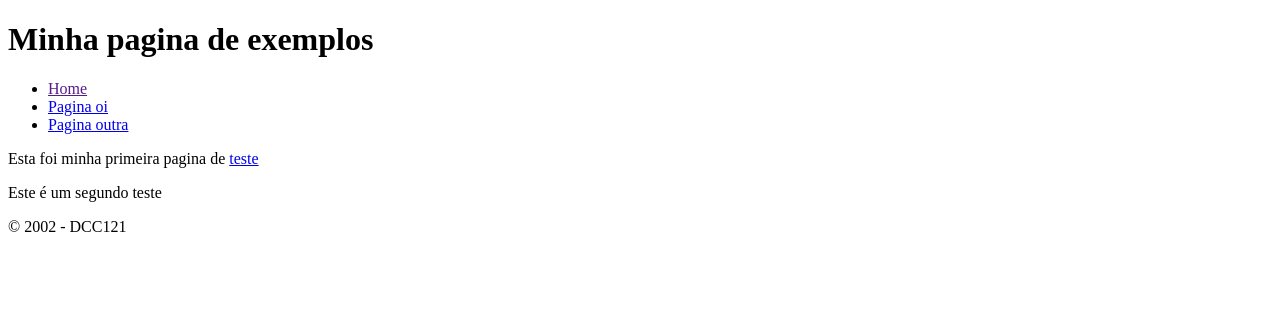
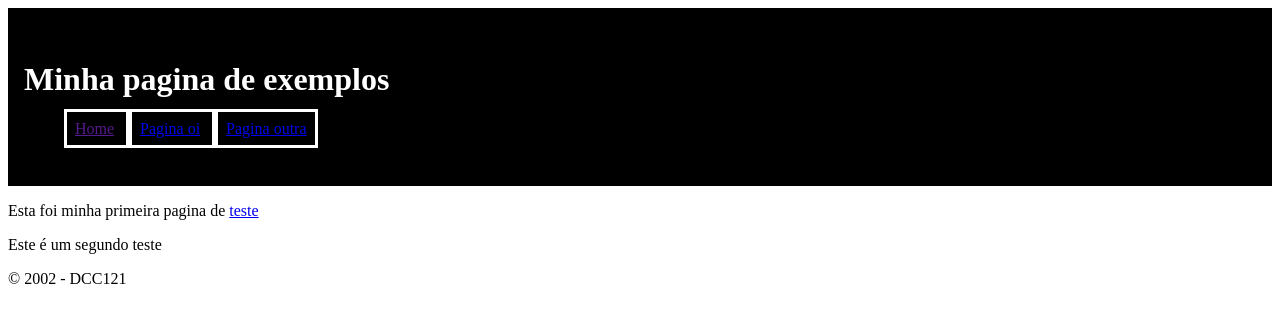
Before and after one commit to ufjf-dcc121/dcc121-2023-1-atv1-Hychiro, a plain HTML site: page index.html in a window 1280 px wide. Drawn offline with Linux system fonts and the light colour scheme.

Commit message:
Header Black

```diff
--- a/index.html
+++ b/index.html
@@ -9,13 +9,13 @@
 </head>
 
 <body>
-    <header>
+    <header style="padding: 2em 1em; color: white; background-color: black;">
         <h1> Minha pagina de exemplos </h1>
         <nav>
             <ul>
-                <li><a href="">Home</a> </li>
-                <li><a href="oi.html"> Pagina oi</a> </li>
-                <li><a href="Atividade 1/outra.html"> Pagina outra</a> </li>
+                <li style="display: inline; border: solid; padding: 0.5em;"><a href="">Home</a> </li>
+                <li style="display: inline; border: solid; padding: 0.5em;"><a href="oi.html"> Pagina oi</a> </li>
+                <li style="display: inline; border: solid; padding: 0.5em;"><a href="Atividade 1/outra.html"> Pagina outra</a> </li>
             </ul>
         </nav>
     </header>
```
